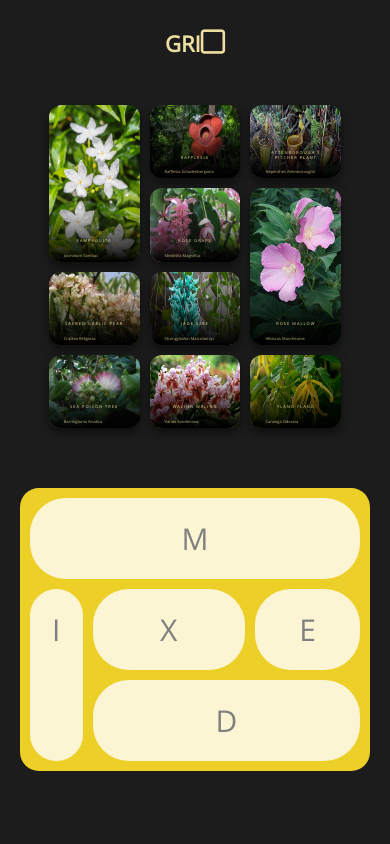
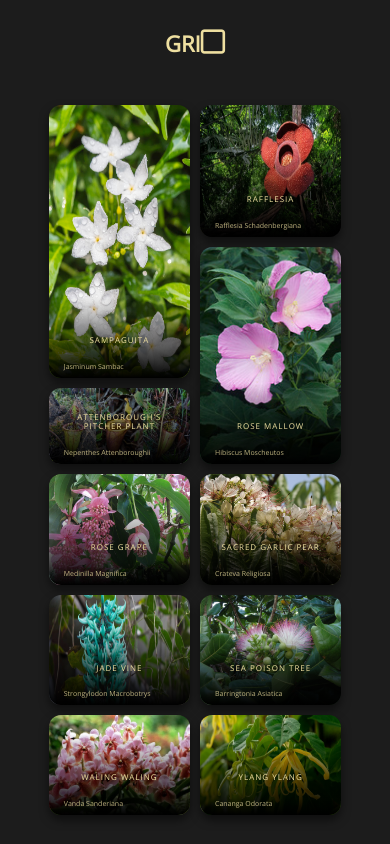
Before and after one commit to Snoopyrawr/grid-vs-flex, a plain HTML site: page index.html in a window 390 px wide. Shown: the top 844 px of the page. Drawn offline with nearby package versions, Linux system fonts and the light colour scheme; a script that the page names is missing.

Commit message:
grid-column removed

```diff
--- a/scss/layout/_grid.scss
+++ b/scss/layout/_grid.scss
@@ -98,8 +98,8 @@ img {
   grid-gap: u.em(20);
 
   @include u.breakpoint-down(small) {
-  grid-template-rows: repeat(3, 1fr);
-  grid-template-columns: repeat(3, 1fr);
+  grid-template-rows: repeat(2, 1fr);
+  grid-template-columns: repeat(2, 1fr);
   grid-gap: u.em(10);
   }
 }
@@ -129,7 +129,6 @@ img {
 
 .grid:nth-child(5){
   grid-row: 2/4;
-  grid-column: 3/4;
 }
 
 
@@ -163,29 +162,29 @@ p {
 @media screen and (max-width: 1000px) {
 
   .overly h2 {
-    font-size: u.rem(5);
-    margin-bottom: u.em(-50);
+    font-size: u.rem(8);
+    margin-bottom: u.em(-10);
   }
 
   .overly {
     padding-bottom: 0;
   }
   p {
-  font-size: u.rem(5);
+  font-size: u.rem(7);
   }
 }
 
 @media screen and (max-width: 400px) {
 
   .overly h2 {
-    font-size: u.rem(4);
-    margin-bottom: u.em(-50);
+    font-size: u.rem(8);
+    margin-bottom: u.em(-10);
   }
 
   .overly {
     padding-bottom: 0;
   }
   p {
-  font-size: u.rem(4);
+  font-size: u.rem(7);
   }
 }
```
Also changed, not shown: dist/style.css, 1 other file.
